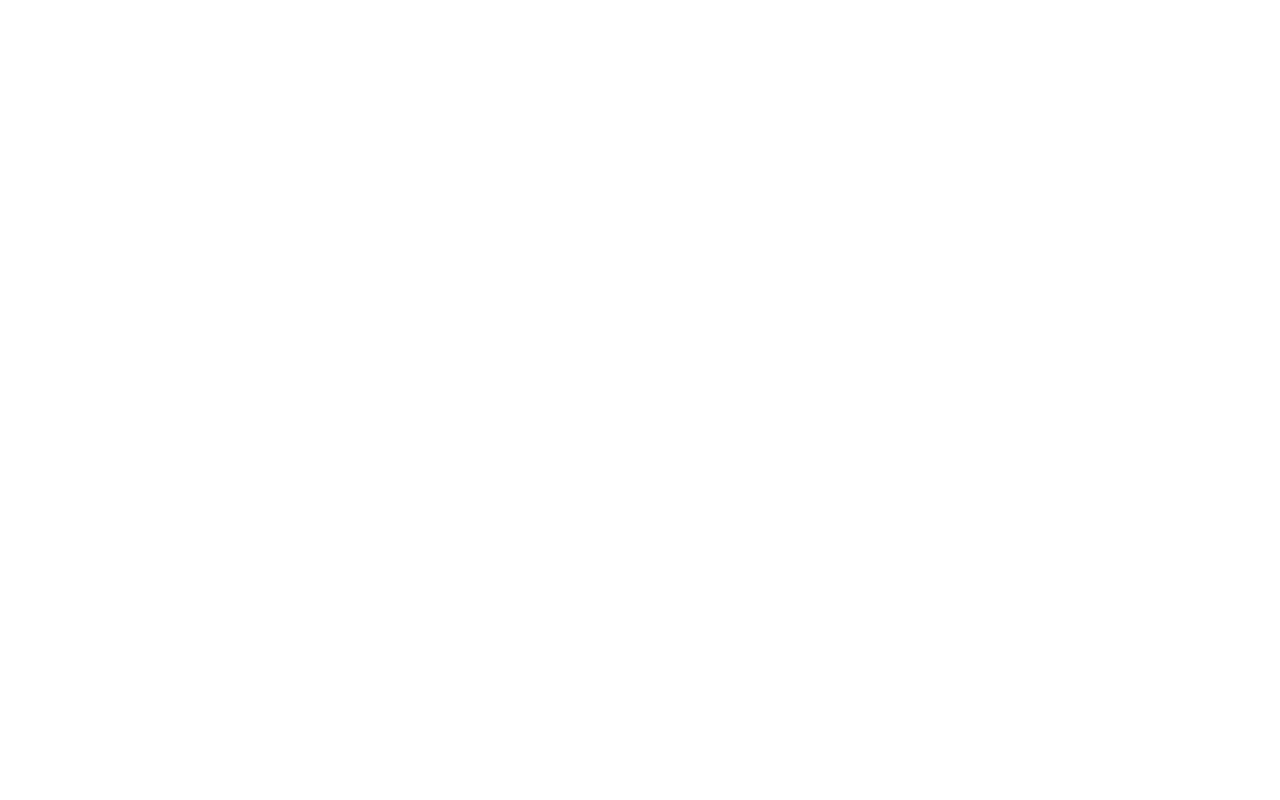
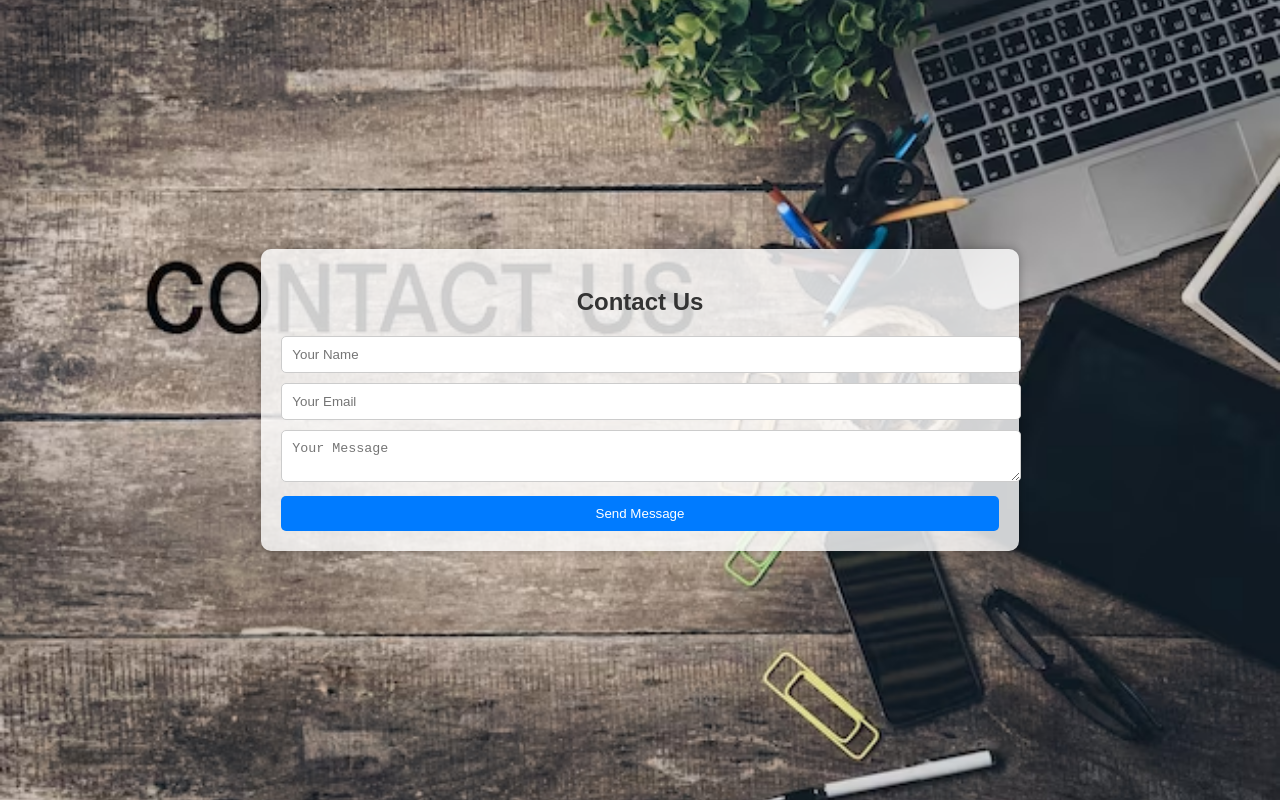
Before and after one commit to vishnukoyyada/netflix, a plain HTML site: page Contact/contact.html in a window 1280 px wide. Drawn offline with Linux system fonts and the light colour scheme.

Commit message:
added contact form

```diff
--- a/About/about.html
+++ b/About/about.html
@@ -1,10 +1,9 @@
-<!DOCTYPE html>
 <html lang="en">
 <head>
   <meta charset="UTF-8">
   <meta name="viewport" content="width=device-width, initial-scale=1.0">
   <title>StreamIt - About Us</title>
-  <link rel="stylesheet" href="style.css">
+  <link rel="stylesheet" href="about.css">
 </head>
 <body>
   <header>
--- /dev/null
+++ b/Contact/Contact.js
@@ -0,0 +1,18 @@
+document.getElementById("contact-form").addEventListener("submit", function(event) {
+    event.preventDefault(); // Prevent form submission
+
+    // Get form data
+    var formData = new FormData(this);
+
+    // Simulate sending email (replace this with actual email sending logic)
+    var name = formData.get("name");
+    var email = formData.get("vishnukoyyada02@gmail.com");
+    var message = formData.get("message");
+
+    console.log("Name:", name);
+    console.log("Email:", email);
+    console.log("Message:", message);
+
+    // Clear form fields
+    this.reset();
+  });
--- /dev/null
+++ b/Contact/contact.css
@@ -0,0 +1,51 @@
+body {
+    margin: 0;
+    padding: 0;
+    font-family: Arial, sans-serif;
+    background-image: url('../Assets/contact.avif');
+    background-size: cover;
+    background-position: center;
+    height: 100vh;
+    display: flex;
+    justify-content: center;
+    align-items: center;
+  }
+
+  .contact-container {
+    background-color: rgba(255, 255, 255, 0.8);
+    padding: 20px;
+    border-radius: 10px;
+    box-shadow: 0 0 10px rgba(0, 0, 0, 0.3);
+  }
+
+  .contact-form {
+    text-align: center;
+  }
+
+  .contact-form h2 {
+    margin-bottom: 20px;
+    color: #333;
+  }
+
+  .contact-form input,
+  .contact-form textarea {
+    width: 100%;
+    padding: 10px;
+    margin-bottom: 10px;
+    border: 1px solid #ccc;
+    border-radius: 5px;
+  }
+
+  .contact-form button {
+    width: 100%;
+    padding: 10px;
+    background-color: #007bff;
+    color: #fff;
+    border: none;
+    border-radius: 5px;
+    cursor: pointer;
+  }
+
+  .contact-form button:hover {
+    background-color: #0056b3;
+  }
--- a/Contact/contact.html
+++ b/Contact/contact.html
@@ -0,0 +1,24 @@
+<!DOCTYPE html>
+<html lang="en">
+<head>
+  <meta charset="UTF-8">
+  <meta name="viewport" content="width=device-width, initial-scale=1.0">
+  <title>Contact Form</title>
+  <link rel="stylesheet" href="contact.css">
+</head>
+<body>
+  <div class="contact-container">
+    <div class="contact-form">
+      <h2>Contact Us</h2>
+      <form id="contact-form">
+        <input type="text" id="name" name="name" placeholder="Your Name" required>
+        <input type="email" id="email" name="email" placeholder="Your Email" required>
+        <textarea id="message" name="message" placeholder="Your Message" required></textarea>
+        <button type="submit">Send Message</button>
+      </form>
+    </div>
+  </div>
+
+  <script src="Contact.js"></script>
+</body>
+</html>
```
Also changed, not shown: Products/products.html (+1 -1 lines), About/about.css (added), About/about.js (added), Assets/contact.avif (added), Products/product.css (added).
